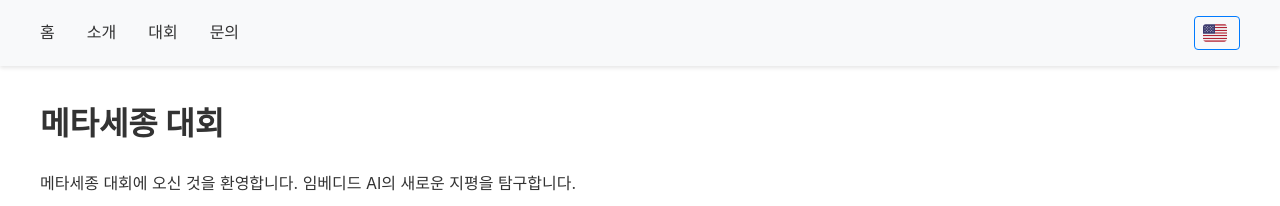
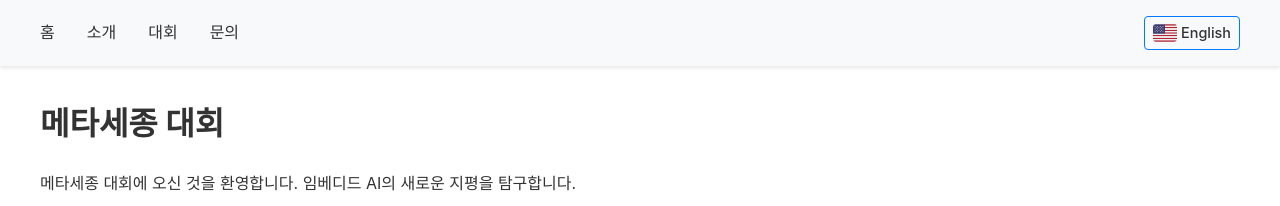
Before and after one commit to metasejong-competition/metasejong-competition.github.io, a Jekyll site: the page built from _ko/index.md, in a window 1280 px wide. Shown: the top 206 px of the page. Built offline with Jekyll 4.4.1, drawn with Linux system fonts in a browser that asks for light colours.

Commit message:
fix multilanguage

```diff
--- a/_data/translations/ko.yml
+++ b/_data/translations/ko.yml
@@ -6,6 +6,10 @@ nav:
 
 footer:
   copyright: 모든 권리 보유.
+
+lang:
+  ko: 한국어
+  en: English
 
 home:
   title: 메타세종 대회
```
Also changed, not shown: 4 other files.
